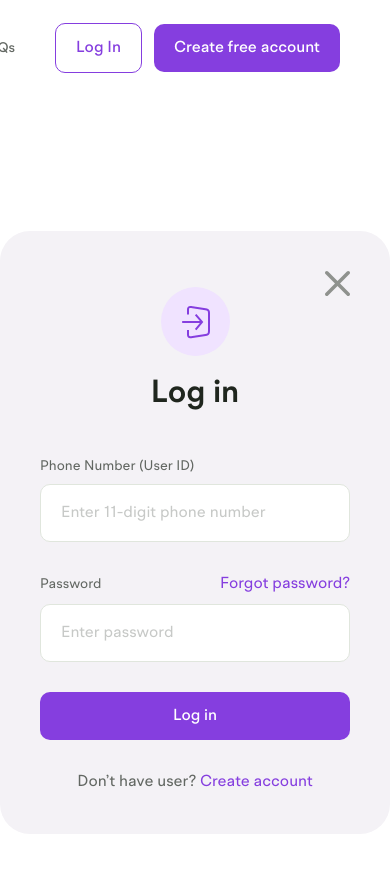
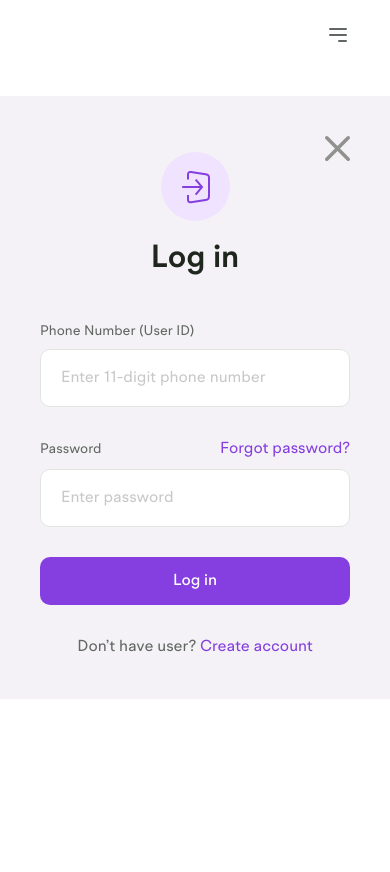
Before and after one commit to elijahthis/phigz-test, a React (Create React App) app: page /auth/login in a window 390 px wide. Shown: the top 872 px of the page. After the commit the page ends 844 px from the top, so only its background shows below. Built offline with nearby package versions, Linux system fonts and the light colour scheme.

Commit message:
feat: mobile menu

```diff
--- a/src/components/AuthBox/index.tsx
+++ b/src/components/AuthBox/index.tsx
@@ -8,11 +8,14 @@ interface AuthBoxProps {
 const AuthBox = ({ children, maxW }: AuthBoxProps) => {
 	return (
 		<div
-			className={`bg-[#F4F2F6] p-10 max-w-[${maxW}px] w-screen relative rounded-[30px] `}
+			className={`bg-[#F4F2F6] p-10 max-w-[${maxW}px] w-screen relative md:rounded-[30px] `}
 			style={{ maxWidth: `${maxW}px` }}
 		>
 			{children}
-			<CloseIcon className="absolute top-10 right-10 cursor-pointer" />
+			<CloseIcon
+				className="absolute top-10 right-10 cursor-pointer"
+				onClick={() => {}}
+			/>
 		</div>
 	);
 };
--- a/src/components/Header/index.tsx
+++ b/src/components/Header/index.tsx
@@ -1,5 +1,13 @@
 import { Link, useNavigate } from "react-router-dom";
 import Button from "../Button";
+import { CloseIcon, MenuIcon } from "../svgs";
+import { useState } from "react";
+
+interface HeaderMenuProps {
+	routeList: { label: string; route: string }[];
+	openSide: boolean;
+	toggleFunc: (openSide: boolean) => void;
+}
 
 const Header = () => {
 	const routeList: { label: string; route: string }[] = [
@@ -7,9 +15,11 @@ const Header = () => {
 		{ label: "FAQs", route: "/faqs" },
 	];
 	const navigate = useNavigate();
+	const [openSide, setOpenSide] = useState(false);
 
 	return (
-		<header className="fixed top-0 w-full flex flex-row items-center justify-end gap-10 py-[23px] px-[50px] bg-white z-30">
+		<header className="fixed top-0 w-full  py-[23px] md:px-[50px] px-[40px] bg-white z-30 flex">
+			<div className="w-full md:flex flex-row items-center justify-end gap-10 hidden">
 				{routeList.map((routeItem, ind) => (
 					<Link
 						to={routeItem.route}
@@ -36,8 +46,66 @@ const Header = () => {
 						Create free account
 					</Button>
 				</div>
+			</div>
+			<MenuIcon
+				className="md:hidden inline ml-auto cursor-pointer"
+				onClick={() => setOpenSide(true)}
+			/>
+			<HeaderMenu
+				routeList={routeList}
+				openSide={openSide}
+				toggleFunc={(val: boolean) => setOpenSide(val)}
+			/>
 		</header>
 	);
 };
 
+const HeaderMenu = ({ routeList, openSide, toggleFunc }: HeaderMenuProps) => {
+	const navigate = useNavigate();
+
+	return (
+		<aside
+			className={`h-screen w-screen fixed top-0 left-0 bg-white py-20 px-4 flex flex-col items-start gap-5 transition-all duration-500 `}
+			style={{ left: openSide ? "0" : "-100vw" }}
+		>
+			{routeList.map((routeItem, ind) => (
+				<Link
+					to={routeItem.route}
+					className="text-4xl text-sec-dark font-medium"
+					key={ind}
+					onClick={() => toggleFunc(false)}
+				>
+					{routeItem.label}
+				</Link>
+			))}
+			<div className="my-4"></div>
+			<Button
+				onClick={() => {
+					navigate("/auth/login");
+					toggleFunc(false);
+				}}
+				variant="outline"
+				fullWidth={true}
+			>
+				Log In
+			</Button>
+			<Button
+				onClick={() => {
+					navigate("/auth/register");
+					toggleFunc(false);
+				}}
+				fullWidth={true}
+			>
+				Create free account
+			</Button>
+			<CloseIcon
+				className="absolute top-6 right-6"
+				onClick={() => {
+					toggleFunc(false);
+				}}
+			/>
+		</aside>
+	);
+};
+
 export default Header;
--- a/src/components/svgs.jsx
+++ b/src/components/svgs.jsx
@@ -1,4 +1,4 @@
-export const CloseIcon = ({ className }) => (
+export const CloseIcon = ({ className, onClick }) => (
 	<svg
 		width="25"
 		height="25"
@@ -6,6 +6,7 @@ export const CloseIcon = ({ className }) => (
 		fill="none"
 		xmlns="http://www.w3.org/2000/svg"
 		className={className}
+		onClick={onClick}
 	>
 		<path
 			id="Icon"
@@ -110,3 +111,24 @@ export const ForgotPasswordIcon = () => (
 		/>
 	</svg>
 );
+
+export const MenuIcon = ({ className, onClick }) => (
+	<svg
+		stroke="currentColor"
+		fill="none"
+		stroke-width="2"
+		viewBox="0 0 24 24"
+		aria-hidden="true"
+		height="1.5rem"
+		width="1.5rem"
+		xmlns="http://www.w3.org/2000/svg"
+		className={className}
+		onClick={onClick}
+	>
+		<path
+			stroke-linecap="round"
+			stroke-linejoin="round"
+			d="M4 6h16M4 12h16m-7 6h7"
+		></path>
+	</svg>
+);
--- a/src/views/auth/ForgotPassword.tsx
+++ b/src/views/auth/ForgotPassword.tsx
@@ -13,7 +13,7 @@ const ForgotPassword = () => {
 	const [searchParams, setSearchParams] = useSearchParams();
 
 	return (
-		<div className="mt-[231px] mx-auto">
+		<div className="mt-24 md:mt-[231px] mx-auto">
 			<AuthBox maxW={668}>
 				<div className="mt-4 flex flex-col items-center md:px-[111px] text-center">
 					<ForgotPasswordIcon />
--- a/src/views/auth/Login.tsx
+++ b/src/views/auth/Login.tsx
@@ -10,7 +10,7 @@ const Login = () => {
 	// console.log("auth", auth);
 
 	return (
-		<div className="mt-[231px] mx-auto">
+		<div className="mt-24 md:mt-[231px] mx-auto">
 			<AuthBox maxW={668}>
 				<div className="mt-4 flex flex-col items-center md:px-[111px]">
 					<LoginIcon />
--- a/src/views/auth/OTP.tsx
+++ b/src/views/auth/OTP.tsx
@@ -8,7 +8,7 @@ const OTPPage = () => {
 	const [otp, setOtp] = useState("");
 
 	return (
-		<div className="mt-[231px] mx-auto">
+		<div className="mt-24 md:mt-[231px] mx-auto">
 			<AuthBox maxW={668}>
 				<div className="mt-4 flex flex-col items-center md:px-[102px] pb-6">
 					<OTPIcon />
--- a/src/views/auth/Register.tsx
+++ b/src/views/auth/Register.tsx
@@ -7,7 +7,7 @@ import AuthConsumer from "../../hooks/useAuth";
 
 const Register = () => {
 	return (
-		<div className="mt-[231px] mx-auto">
+		<div className="mt-24 md:mt-[231px] mx-auto">
 			<AuthBox maxW={668}>
 				<div className="mt-4 flex flex-col items-center md:px-[111px]">
 					<RegisterIcon />
--- a/src/views/auth/VerificationStatus.tsx
+++ b/src/views/auth/VerificationStatus.tsx
@@ -7,7 +7,7 @@ const VerificationStatus = () => {
 	const navigate = useNavigate();
 
 	return (
-		<div className="mt-[231px] mx-auto">
+		<div className="mt-24 md:mt-[231px] mx-auto">
 			<AuthBox maxW={668}>
 				<div className="mt-4 flex flex-col items-center md:px-[111px] pb-6">
 					<SuccessIcon />
```
Lines whose indentation alone changed are shown as unchanged.
